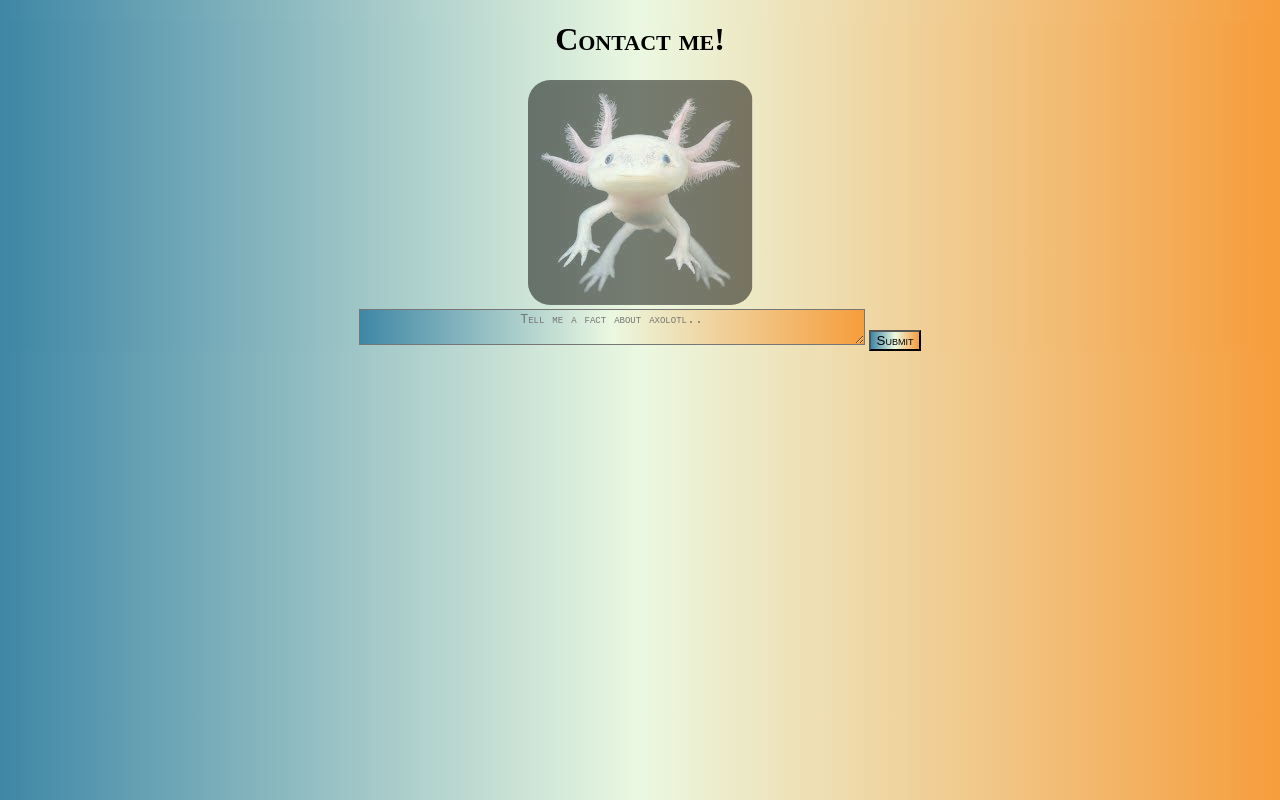
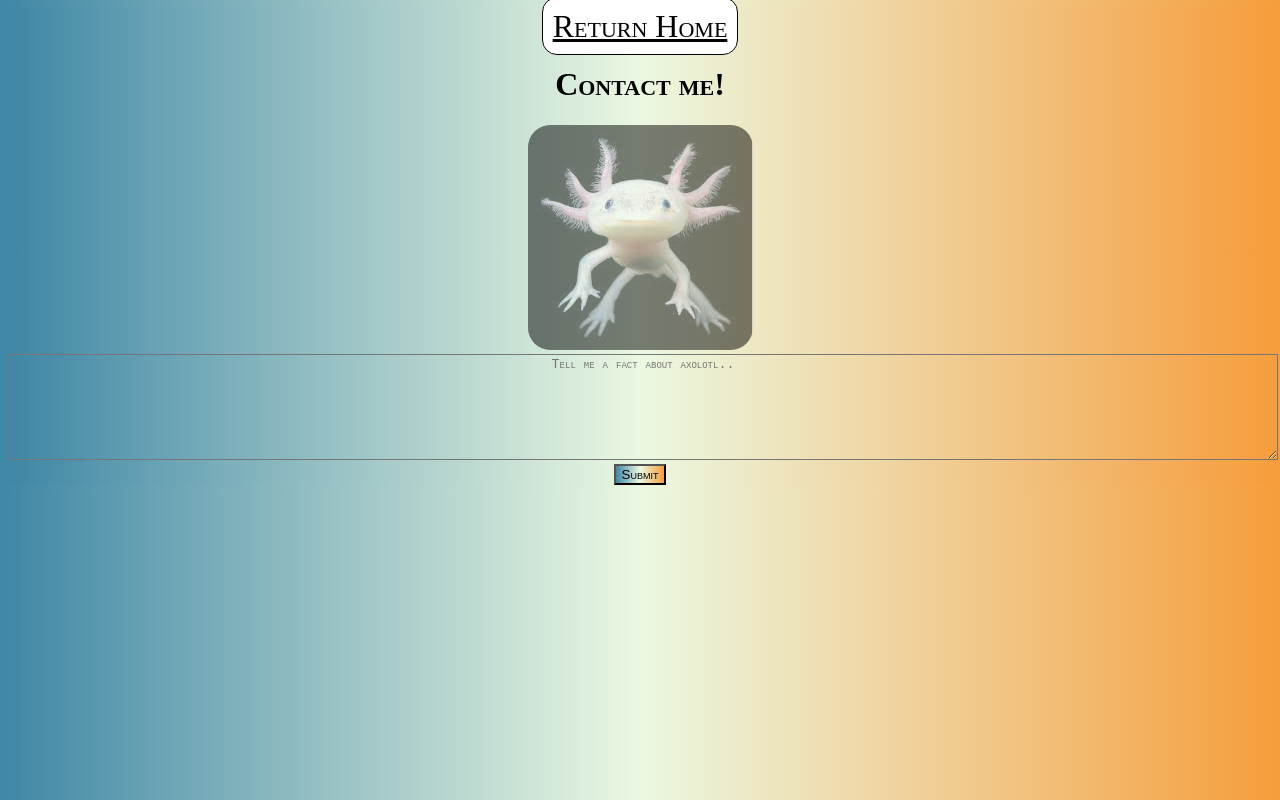
Before and after one commit to elbigfatred/DevToolsFinalProject, a plain HTML site: page contact.html in a window 1280 px wide. Drawn offline with Linux system fonts and the light colour scheme.

Commit message:
Added Home Buttons
Added home buttons to help guide the user to further content.

```diff
--- a/contact.html
+++ b/contact.html
@@ -8,6 +8,9 @@
 </head>
 <body>
 
+    <!--Home button to guide user back to more axolotl content.-->
+    <a href="./Index.html">Return Home</a>
+
     <!--Header section for contact page.-->
     <h1>Contact me!</h1>
     <img src="./images/axolotl3.jpeg" style="opacity: 50%;">
@@ -15,10 +18,12 @@
     <!--Form submission section; a textbox for users to submit an axolotl fact.-->
     <div>
         <form action="#">
-          <textarea id="subject" name="subject" placeholder="Tell me a fact about axolotl.." style="width:500px"></textarea>
+          <textarea id="subject" name="subject" placeholder="Tell me a fact about axolotl.." style="width:100%; height: 100px;"></textarea>
           <input type="submit" value="Submit">
         </form>
     </div>
 
+
+
 </body>
 </html>
--- a/src/styles.css
+++ b/src/styles.css
@@ -20,4 +20,6 @@ a{
     border: thin black solid;
     border-radius: 15px;
     font-size: 2rem;
+    margin: 20px;
+
 }
```
Also changed, not shown: Page1.html (+4 -0 lines), Page2.html (+4 -0 lines), Page3.html (+3 -0 lines), Page4.html (+3 -0 lines).
